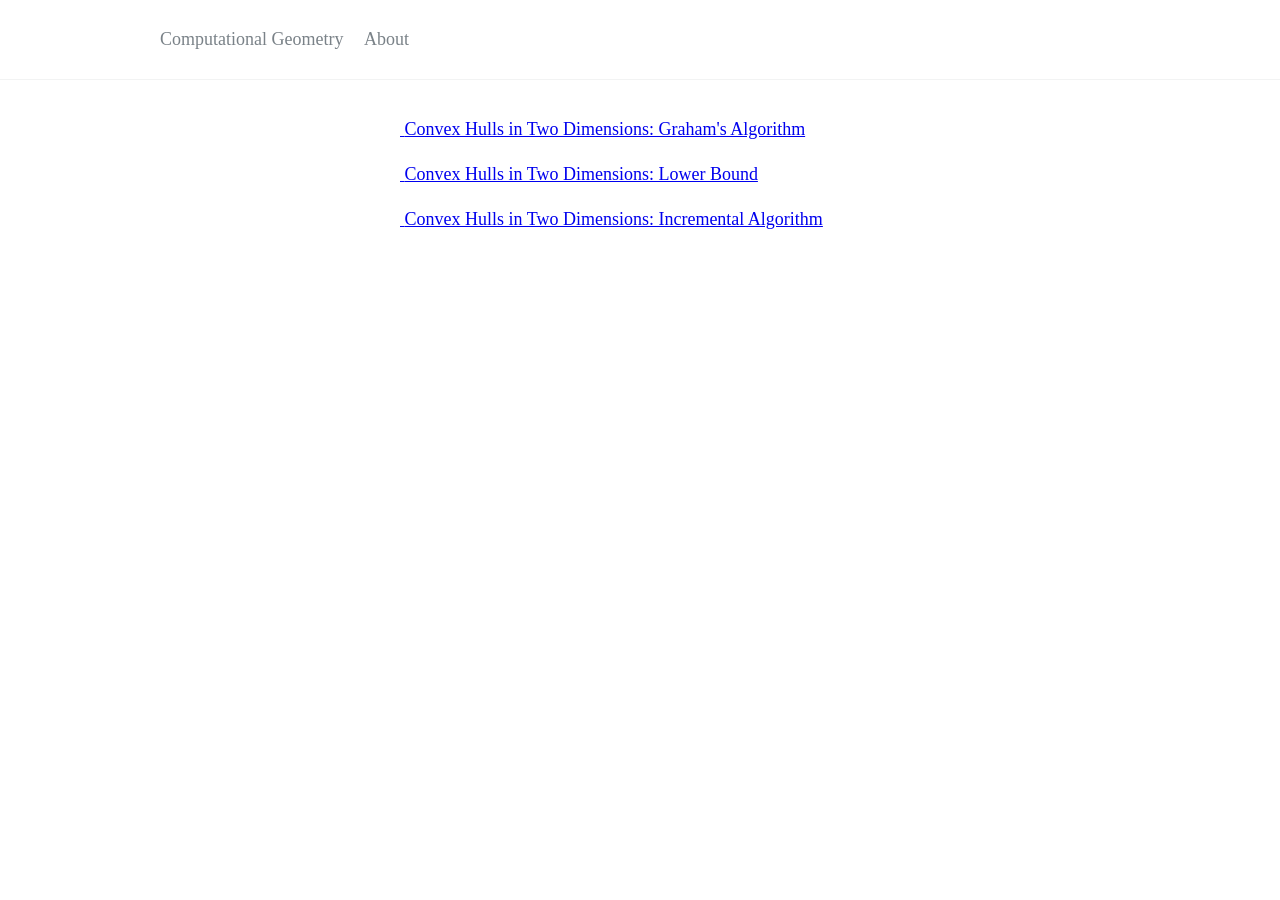
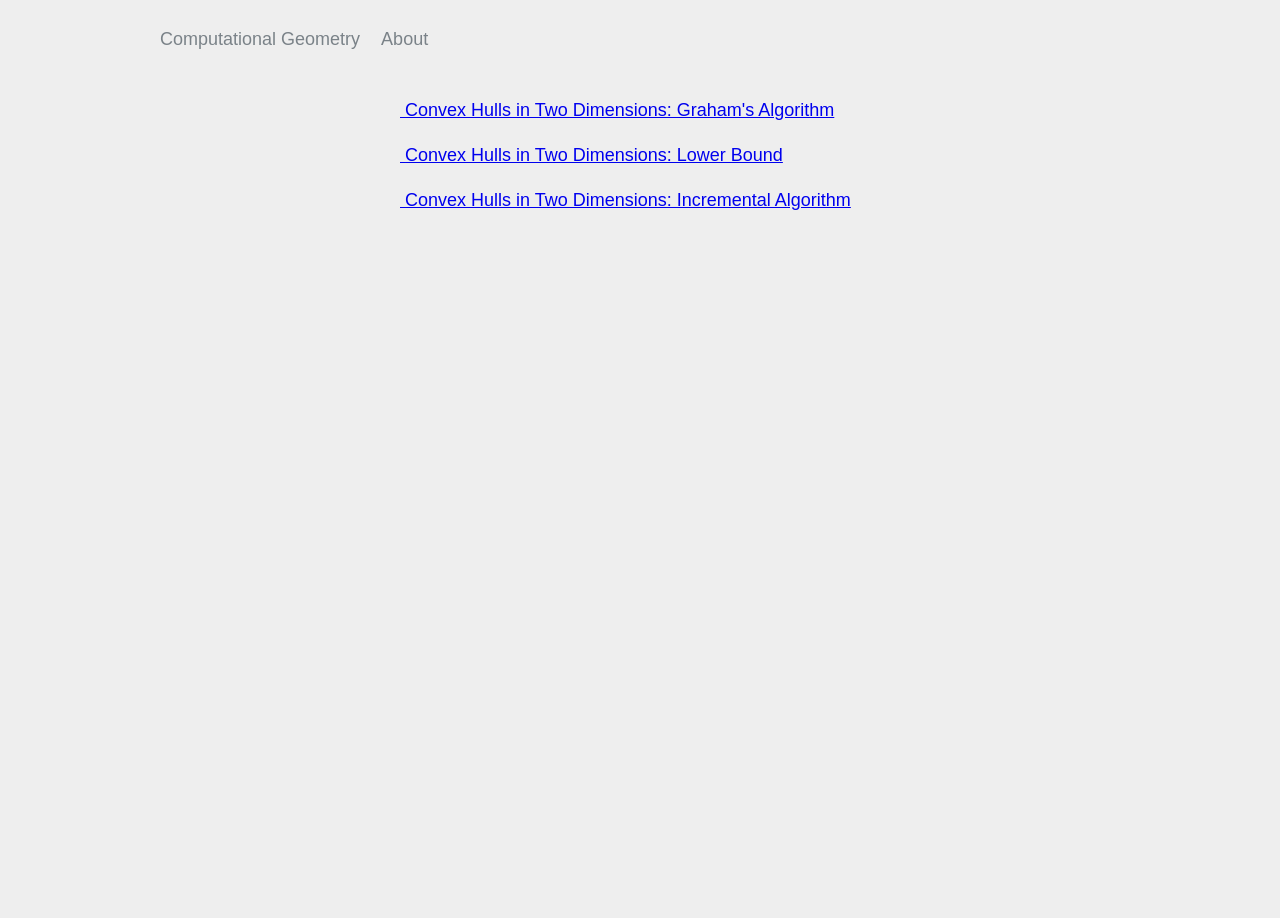

style: set up design variables and ambient glows in light-mode

--- a/main.css
+++ b/main.css
@@ -1,14 +1,56 @@
+:root {
+  --bg-base: #eee;
+  --text-primary: #2d3135;
+  --text-secondary: #5a6065;
+  --glass-bg: rgba(255, 255, 255, 0.45);
+  --glass-border: rgba(255, 255, 255, 0.6);
+  --glass-shadow: rgba(0, 0, 0, 0.05);
+  --accent-color: #4b6584;
+  --accent-hover: #20b2aa;
+  --font-family: -apple-system, BlinkMacSystemFont, "Segoe UI", Roboto, Helvetica, Arial, sans-serif;
+}
+
 body {
   margin: 0;
   padding: 0;
-  color: #494e52;
+  color: var(--text-primary);
+  background-color: var(--bg-base);
+  font-family: var(--font-family);
   line-height: 1.5;
   font-size: 18px;
+  min-height: 100vh;
+  overflow-x: hidden;
+  position: relative;
+}
+
+/* Ambient Glow */
+.ambient-glow {
+  position: absolute;
+  border-radius: 50%;
+  filter: blur(120px);
+  z-index: -1;
+  opacity: 0.5;
+  pointer-events: none;
+}
+
+.glow-1 {
+  width: 450px;
+  height: 450px;
+  background: radial-gradient(circle, rgba(165, 180, 252, 0.4) 0%, rgba(255, 255, 255, 0) 70%);
+  top: -10%;
+  left: 10%;
+}
+
+.glow-2 {
+  width: 400px;
+  height: 400px;
+  background: radial-gradient(circle, rgba(147, 197, 253, 0.4) 0%, rgba(255, 255, 255, 0) 70%);
+  top: 40%;
+  right: 5%;
 }
 
 header {
   position: relative;
-  border-bottom: 1px solid #f2f3f3;
 }
 
 nav {
